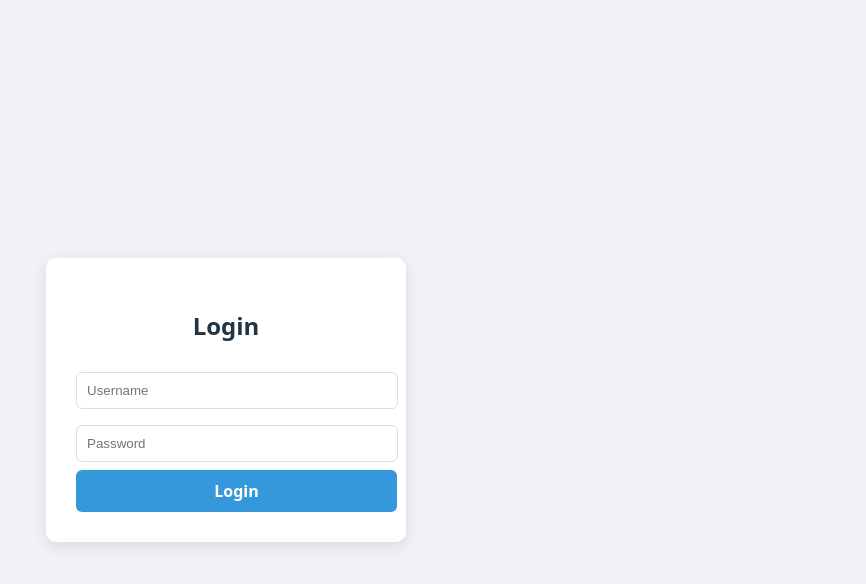
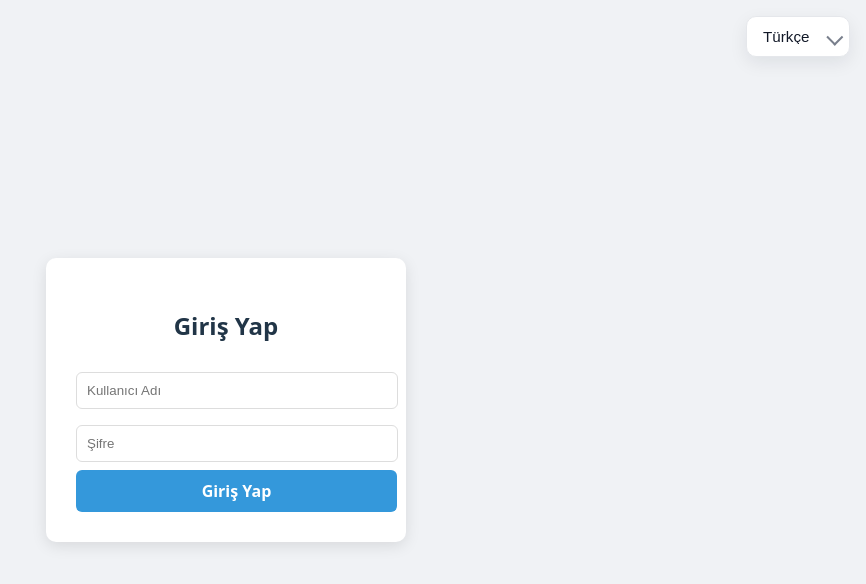
Before and after one commit to mhmtlmetin/ticket-system, a React (Vite) app: page / in a window 1280 px wide. Shown: the top 584 px of the page, without its empty margins (414-1280 px from the left). Built offline with nearby package versions, Linux system fonts and the light colour scheme.

Commit message:
dil seçimi geliştirmesi yapıldı

```diff
--- a/package.json
+++ b/package.json
@@ -11,8 +11,10 @@
   },
   "dependencies": {
     "@reduxjs/toolkit": "^2.9.0",
+    "i18next": "^25.5.2",
     "react": "^19.1.1",
     "react-dom": "^19.1.1",
+    "react-i18next": "^15.7.3",
     "react-redux": "^9.2.0",
     "react-router": "^7.8.2",
     "react-router-dom": "^7.8.2",
--- a/src/App.jsx
+++ b/src/App.jsx
@@ -1,17 +1,20 @@
 import React from "react";
 import { Router, Route, Routes} from "react-router-dom";
-
+import LanguageSwitcher from "./components/languageSwitcher";
 import Login from "./pages/login";
 import AdminDashboard from "./pages/adminDashboard";
 import UserDashboard from "./pages/userDashboard";
 
 function App() {
   return (
+    <>
+    <LanguageSwitcher></LanguageSwitcher>
       <Routes>
         <Route path="/" element={<Login />} />
         <Route path="/admin-dashboard" element={<AdminDashboard />} />
         <Route path="/user-dashboard" element={<UserDashboard />} />
       </Routes>
+      </>
   );
 }
 
--- /dev/null
+++ b/src/assets/i18n/i18n.js
@@ -0,0 +1,30 @@
+import i18n from "i18next";
+import { initReactI18next } from "react-i18next";
+
+i18n.use(initReactI18next).init({
+  resources: {
+    en: {
+      translation: {
+        welcome: "Welcome",
+        login: "Login",
+        username:"Usenname",
+        password:"Password"
+      },
+    },
+    tr: {
+      translation: {
+        welcome: "Hoşgeldiniz",
+        login: "Giriş Yap",
+        username:"Kullanıcı Adı",
+        password:"Şifre"
+      },
+    }
+  },
+  lng: localStorage.getItem("lang") || "tr",
+  fallbackLng: "en",
+  interpolation: {
+    escapeValue: false,
+  },
+});
+
+export default i18n;
--- /dev/null
+++ b/src/components/languageSwitcher.jsx
@@ -0,0 +1,36 @@
+import { useTranslation } from "react-i18next";
+import "../styles/languageSwitcher.scss";
+
+const LANGUAGES = [
+  { code: "en", label: "English" },
+  { code: "tr", label: "Türkçe" },
+];
+export default function LanguageSwitcher() {
+  const { i18n } = useTranslation();
+  const current = i18n.language || localStorage.getItem("lang") || "en";
+
+  const handleChange = (e) => {
+    const selectedLang = e.target.value;
+    i18n.changeLanguage(selectedLang);
+    localStorage.setItem("lang", selectedLang);
+  };
+
+  return (
+    <div className="container" aria-label="Language switcher">
+      <div className="wrapper">
+        <select
+          className="select"
+          value={current}
+          onChange={handleChange}
+          aria-label="Select language"
+        >
+          {LANGUAGES.map((l) => (
+            <option key={l.code} value={l.code}>
+              {l.label}
+            </option>
+          ))}
+        </select>
+      </div>
+    </div>
+  );
+}
--- a/src/main.jsx
+++ b/src/main.jsx
@@ -5,7 +5,7 @@ import { BrowserRouter } from "react-router-dom";
 import { Provider } from "react-redux";
 import "./index.css";
 import App from "./App.jsx";
-
+import './assets/i18n/i18n'
 createRoot(document.getElementById("root")).render(
   <Provider store={store}>
     <BrowserRouter>
--- a/src/pages/login.jsx
+++ b/src/pages/login.jsx
@@ -3,13 +3,16 @@ import { useLazyLoginQuery } from "../services/auth.service";
 import { useDispatch } from "react-redux";
 import { useNavigate } from "react-router-dom";
 import { setCredentials, setError } from "../redux/auth/authSlice";
-import "../styles/login.scss"
+import { useTranslation } from "react-i18next";
+import "../styles/login.scss";
+
 export default function Login() {
   const [username, setUsername] = useState("");
   const [password, setPassword] = useState("");
   const [triggerLogin, { isLoading }] = useLazyLoginQuery();
   const dispatch = useDispatch();
   const navigate = useNavigate();
+  const { t } = useTranslation();
 
   const handleSubmit = async (e) => {
     e.preventDefault();
@@ -34,15 +37,12 @@ export default function Login() {
 
   return (
     <div className="login-container">
-      <form
-        onSubmit={handleSubmit}
-        className="login-box"
-      >
-        <h2 className="text-2xl font-bold mb-6 text-center">Login</h2>
+      <form onSubmit={handleSubmit} className="login-box">
+        <h2 className="text-2xl font-bold mb-6 text-center">{t("login")}</h2>
 
         <input
           type="text"
-          placeholder="Username"
+          placeholder={t("username")}
           className="w-full mb-4 p-2 border rounded"
           value={username}
           onChange={(e) => setUsername(e.target.value)}
@@ -50,7 +50,7 @@ export default function Login() {
 
         <input
           type="password"
-          placeholder="Password"
+          placeholder={t("password")}
           className="w-full mb-4 p-2 border rounded"
           value={password}
           onChange={(e) => setPassword(e.target.value)}
@@ -61,7 +61,8 @@ export default function Login() {
           className="w-full bg-blue-500 text-white py-2 rounded hover:bg-blue-600"
           disabled={isLoading}
         >
-          {isLoading ? "Loading..." : "Login"}
+         {isLoading ? t("loading") : t("login")}
+
         </button>
       </form>
     </div>
--- /dev/null
+++ b/src/styles/languageSwitcher.scss
@@ -0,0 +1,86 @@
+:root {
+  --bg: #ffffff;
+  --accent: #2563eb; /* blue */
+  --muted: #6b7280;
+  --border: #e5e7eb;
+  --shadow: 0 6px 18px rgba(16,24,40,0.08);
+}
+
+.container {
+  position: fixed;
+  top: 1rem;
+  right: 1rem;
+  z-index: 1000;
+  display: flex;
+  align-items: center;
+  gap: 0.5rem;
+}
+
+/* küçük gövde, kenarlık ve hafif gölge */
+.wrapper {
+  background: var(--bg);
+  border: 1px solid var(--border);
+  border-radius: 10px;
+  padding: 6px 8px;
+  box-shadow: var(--shadow);
+  display: inline-flex;
+  align-items: center;
+}
+
+/* Select görünümü */
+.select {
+  -webkit-appearance: none;
+  -moz-appearance: none;
+  appearance: none;
+  border: none;
+  background: transparent;
+  padding: 6px 28px 6px 8px; /* sağda ok için boşluk */
+  font-size: 0.95rem;
+  line-height: 1;
+  color: #111827;
+  cursor: pointer;
+  outline: none;
+}
+
+/* wrapper'ın sağ tarafına özel ok çizimi (pseudo-element) */
+.wrapper {
+  position: relative;
+  &::after {
+    content: "";
+    position: absolute;
+    right: 8px;
+    width: 0.6rem;
+    height: 0.6rem;
+    pointer-events: none;
+    border-right: 2px solid var(--muted);
+    border-bottom: 2px solid var(--muted);
+    transform: rotate(45deg);
+    top: 50%;
+    transform-origin: center;
+    translate: 0 -50%;
+    opacity: 0.9;
+  }
+}
+
+/* focus style */
+.select:focus {
+  outline: none;
+  box-shadow: 0 0 0 3px rgba(37,99,235,0.12);
+  border-radius: 8px;
+}
+
+/* hover wrapper */
+.wrapper:hover {
+  border-color: rgba(37,99,235,0.14);
+}
+
+/* responsive küçültme */
+@media (max-width: 420px) {
+  .container {
+    top: 0.6rem;
+    right: 0.6rem;
+  }
+  .select {
+    font-size: 0.9rem;
+  }
+}
```
Also changed, not shown: 1 other file (tests, documents, lock files or other folders).
